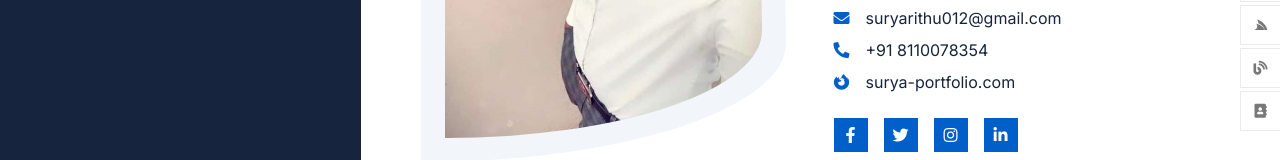
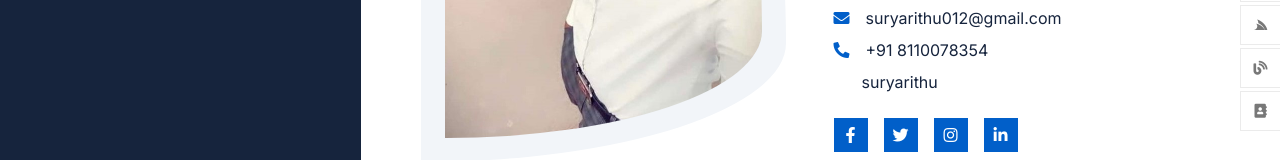
Before and after one commit to Suryarithu/Myportfolio, a plain HTML site: page index.html in a window 1280 px wide. Shown: the part 374-534 px from the top of the page. Drawn offline with nearby package versions, Linux system fonts and the light colour scheme; a web font is replaced by a local one.

Commit message:
Update index.html

```diff
--- a/index.html
+++ b/index.html
@@ -93,8 +93,8 @@
                                 <p class="text-dark mb-0">+91 8110078354</p>
                             </div>
                             <div class="d-flex align-items-center mb-4">
-                                <i class="fab fa-firefox-browser text-primary me-3"></i>
-                                <p class="text-dark mb-0">surya-portfolio.com</p>
+                                <i class="fa-brands fa-github me-3"></i>
+                                <p class="text-dark mb-0">suryarithu</p>
                             </div>
                             <div class="d-flex">
                                 <a class="btn btn-primary btn-sm-square me-3" href="#"><i class="fab fa-facebook-f text-white"></i></a>
```
